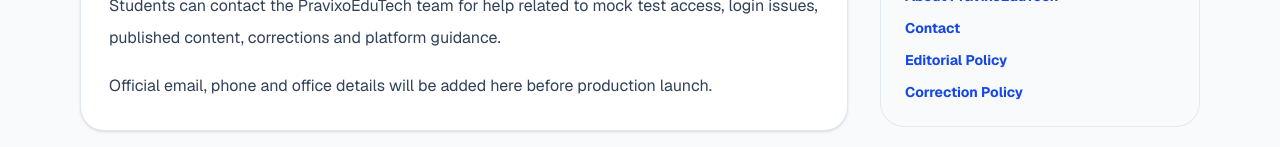
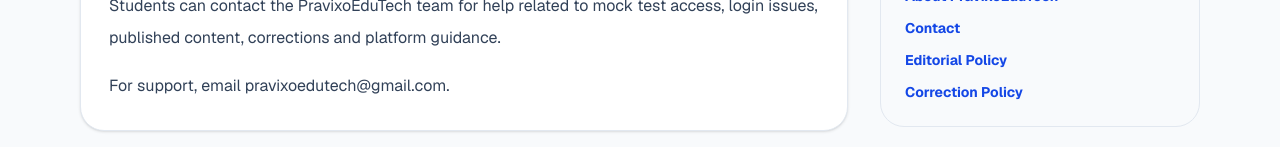
Before and after one commit to pravixoedutech91/PravixoEduTech, a Next.js app in the folder frontend/: page /contact in a window 1280 px wide. Shown: the part 582-729 px from the top of the page. Built offline with nearby package versions, Linux system fonts and the light colour scheme; no server answers.

Commit message:
Update launch-ready production copy

```diff
--- a/frontend/app/admin/content/page.tsx
+++ b/frontend/app/admin/content/page.tsx
@@ -516,8 +516,8 @@
                     </div>
 
                     <div className="mt-5 rounded-2xl bg-blue-50 p-4 text-sm leading-6 text-blue-900 ring-1 ring-blue-100">
-                        T-43I Step 1: listing and filters only. Create, edit,
-                        publish and category creation controls will be added in the next steps.
+                        Search, filter, create, edit and publish public website content.
+                        Manage categories from the Categories workspace.
                     </div>
                 </section>
 
@@ -551,7 +551,7 @@
                                 No content found
                             </h3>
                             <p className="mt-2 text-sm text-slate-600">
-                                No content matches the current filters. The create form will be added in the next step.
+                                No content matches the current filters. Use New Content to create an item.
                             </p>
                         </div>
                     ) : null}
--- a/frontend/app/admin/payment-packages/page.tsx
+++ b/frontend/app/admin/payment-packages/page.tsx
@@ -705,8 +705,8 @@
                             </h1>
 
                             <p className="mt-2 max-w-3xl text-sm leading-6 text-slate-600">
-                                Create and manage paid mock test packs. Razorpay checkout is not connected yet;
-                                this page only prepares packages safely.
+                                Create and manage paid mock test packs. Student access unlocks only after
+                                backend payment verification.
                             </p>
                         </div>
 
--- a/frontend/app/admin/promotions/page.tsx
+++ b/frontend/app/admin/promotions/page.tsx
@@ -917,7 +917,7 @@
 
               <p className="mt-2 max-w-3xl text-sm leading-6 text-slate-600">
                 Create scheduled promotional cards for public hero areas.
-                One active promotion will later be selected for each placement by priority.
+                The highest-priority eligible active promotion is selected for each placement.
               </p>
             </div>
 
--- a/frontend/app/contact/page.tsx
+++ b/frontend/app/contact/page.tsx
@@ -17,13 +17,13 @@
                 "title": "Student support",
                 "paragraphs": [
                         "Students can contact the PravixoEduTech team for help related to mock test access, login issues, published content, corrections and platform guidance.",
-                        "Official email, phone and office details will be added here before production launch."
+                        "For support, email pravixoedutech@gmail.com."
                 ]
         },
         {
                 "title": "Content correction requests",
                 "paragraphs": [
-                        "If any public page contains outdated, incomplete or unclear information, users should report it with the page title, page link and correction details.",
+                        "If any public page contains outdated, incomplete or unclear information, email pravixoedutech@gmail.com with the page title, page link and correction details.",
                         "Correction requests will be reviewed and updated according to the correction policy."
                 ]
         },
@@ -31,11 +31,11 @@
                 "title": "Partnership and institute queries",
                 "paragraphs": [
                         "PravixoEduTech is designed as an education platform that can support institutes, organizations and learning partners through structured content and mock test systems.",
-                        "Partnership contact details and official business communication channels will be added before public production launch."
+                        "For partnership and institute queries, email pravixoedutech@gmail.com."
                 ]
         }
 ]}
-      finalNote="Do not publish personal contact details here until the official PravixoEduTech contact email and support process are finalized."
+      finalNote="Official support email: pravixoedutech@gmail.com"
     />
   );
 }
--- a/frontend/app/student/login/page.tsx
+++ b/frontend/app/student/login/page.tsx
@@ -200,7 +200,7 @@
                                 </Link>
 
                                 <span className="text-slate-500">
-                                    Registration/OTP will be added later.
+                                    Use your registered mobile number or email to sign in.
                                 </span>
                             </div>
                         </div>
```
